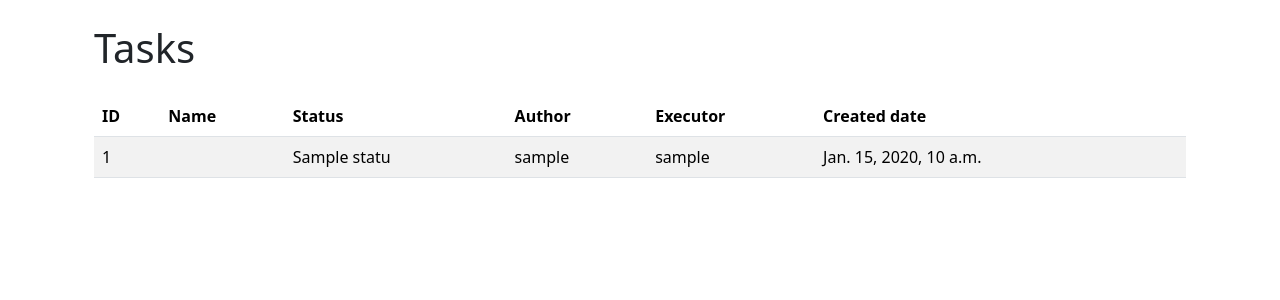
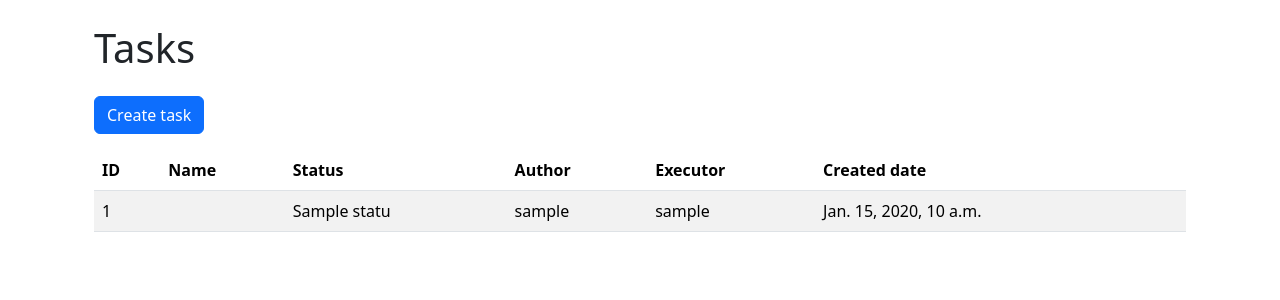
Before and after one commit to himetik/python-project-52, a Django app: template task_manager/templates/apps/tasks/tasks.html in a window 1280 px wide. Shown: the part 56-356 px from the top of the page. Run offline with Django 5.2, Linux system fonts and the light colour scheme; the template is opened without the code that fills it: values that come from a table or form of the project are taken from there, others are empty; tables that the repository leaves empty hold one stand-in row (values such as "Sample post"); some libraries are stand-ins or nearby versions.

Commit message:
add task display using for loop

```diff
--- a/task_manager/templates/apps/tasks/tasks.html
+++ b/task_manager/templates/apps/tasks/tasks.html
@@ -4,6 +4,7 @@
 {% block content %}
 <div class="container wrapper flex-grow-1">
     <h1 class="my-4">{% trans 'Tasks' %}</h1>
+    <a class="btn btn-primary mb-3" href="{% url 'tasks_create' %}" role="button">{% trans 'Create task' %}</a>
     <table class="table table-striped">
         <thead>
         <tr>
@@ -16,6 +17,7 @@
             <th></th>
         </tr>
         </thead>
+        {% for task in tasks %}
         <tbody>
         <tr>
             <td>{{ task.id }}</td>
@@ -29,6 +31,7 @@
             </td>
         </tr>
         </tbody>
+        {% endfor %}
     </table>
 </div>
 {% endblock %}
```
